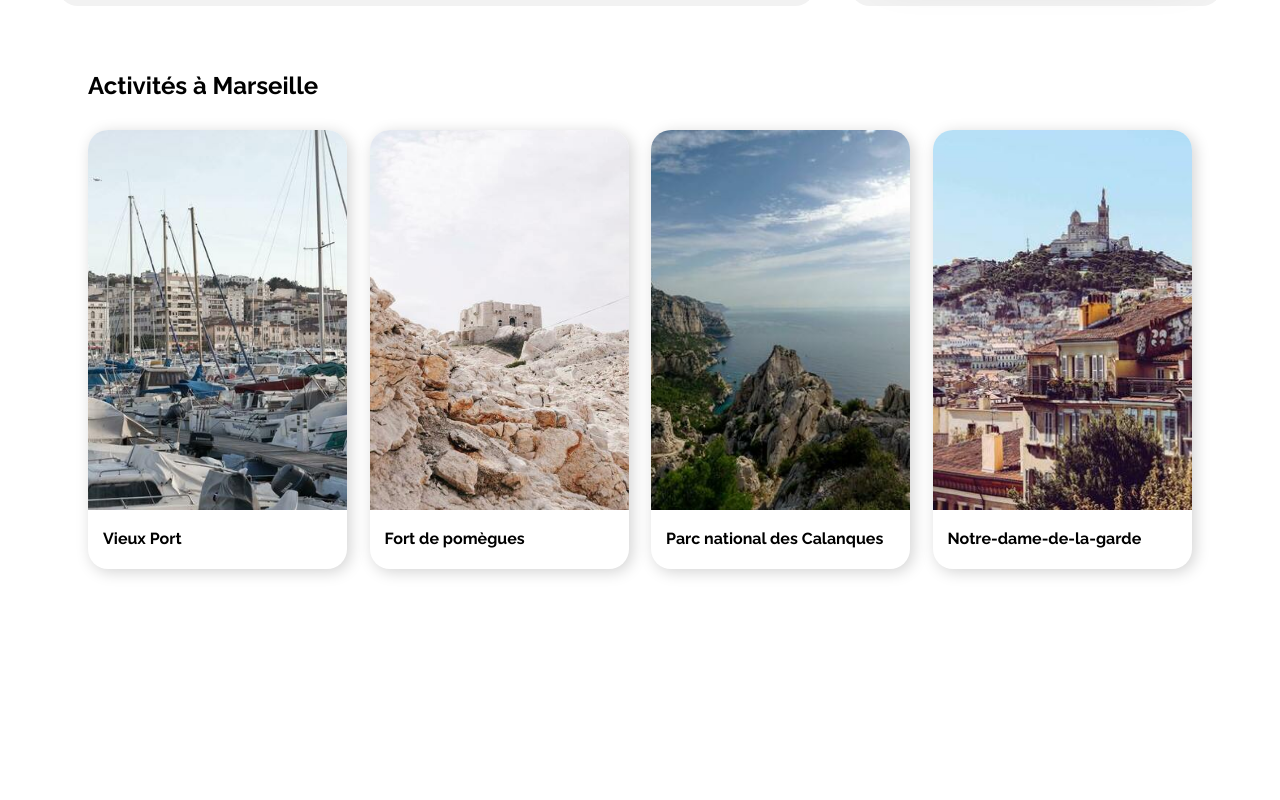
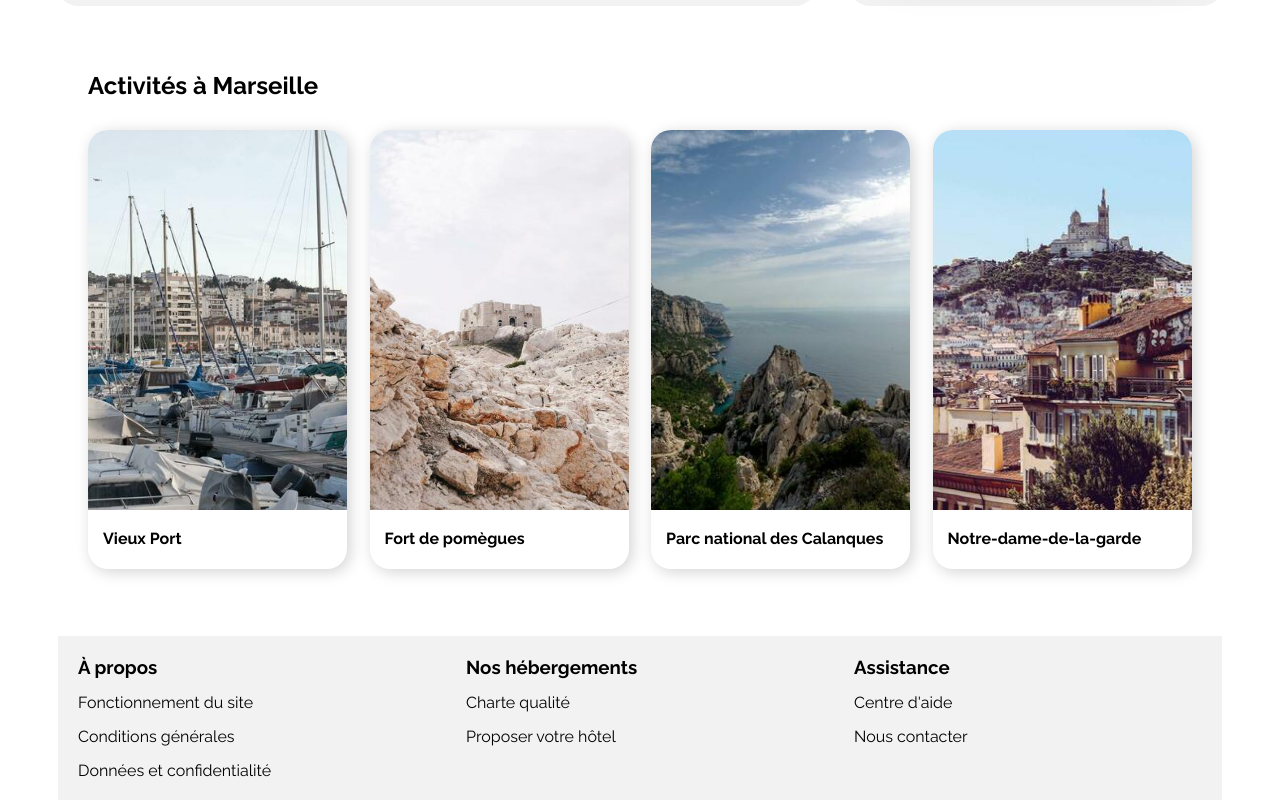
Before and after one commit to Pierre-Alexandre-10/BookiOpenClassrooms, a plain HTML site: page index.html in a window 1280 px wide. Shown: the part 1024-1824 px from the top of the page. Before the commit the page ends 1660 px from the top, so only its background shows below. Drawn offline with Linux system fonts and the light colour scheme.

Commit message:
Ajout de la section Footer

```diff
--- a/css/style.css
+++ b/css/style.css
@@ -361,3 +361,30 @@ h1 {
     font-size: 16px;
     margin: 0;
 }
+
+/********** Footer *********/
+
+.footer {
+    display: flex;
+    justify-content: space-between;
+    width: 100%;
+    background-color: #f2f2f2;
+}
+
+.footer__nav {
+    width: 33.33%;
+    padding: 20px;
+}
+
+.footer__nav__title {
+    margin: 0;
+}
+
+.footer__nav__navlist {
+    padding: 0;
+    margin: 0px;
+}
+
+.footer__nav__navlist__li {
+    margin-top: 15px;
+}
--- a/index.html
+++ b/index.html
@@ -410,6 +410,46 @@
                     </div>
                 </section>
             </main>
+            <footer>
+                <div class="footer">
+                    <section class="footer__nav">
+                        <h3 class="footer__nav__title">À propos</h3>
+                        <ul class="footer__nav__navlist">
+                            <li class="footer__nav__navlist__li">
+                                <a href="#">Fonctionnement du site</a>
+                            </li>
+                            <li class="footer__nav__navlist__li">
+                                <a href="#">Conditions générales</a>
+                            </li>
+                            <li class="footer__nav__navlist__li">
+                                <a href="#">Données et confidentialité</a>
+                            </li>
+                        </ul>
+                    </section>
+                    <section class="footer__nav">
+                        <h3 class="footer__nav__title">Nos hébergements</h3>
+                        <ul class="footer__nav__navlist">
+                            <li class="footer__nav__navlist__li">
+                                <a href="#">Charte qualité</a>
+                            </li>
+                            <li class="footer__nav__navlist__li">
+                                <a href="#">Proposer votre hôtel</a>
+                            </li>
+                        </ul>
+                    </section>
+                    <section class="footer__nav">
+                        <h3 class="footer__nav__title">Assistance</h3>
+                        <ul class="footer__nav__navlist">
+                            <li class="footer__nav__navlist__li">
+                                <a href="#">Centre d'aide</a>
+                            </li>
+                            <li class="footer__nav__navlist__li">
+                                <a href="#">Nous contacter</a>
+                            </li>
+                        </ul>
+                    </section>
+                </div>
+            </footer>
         </div>
     </body>
 </html>
```
